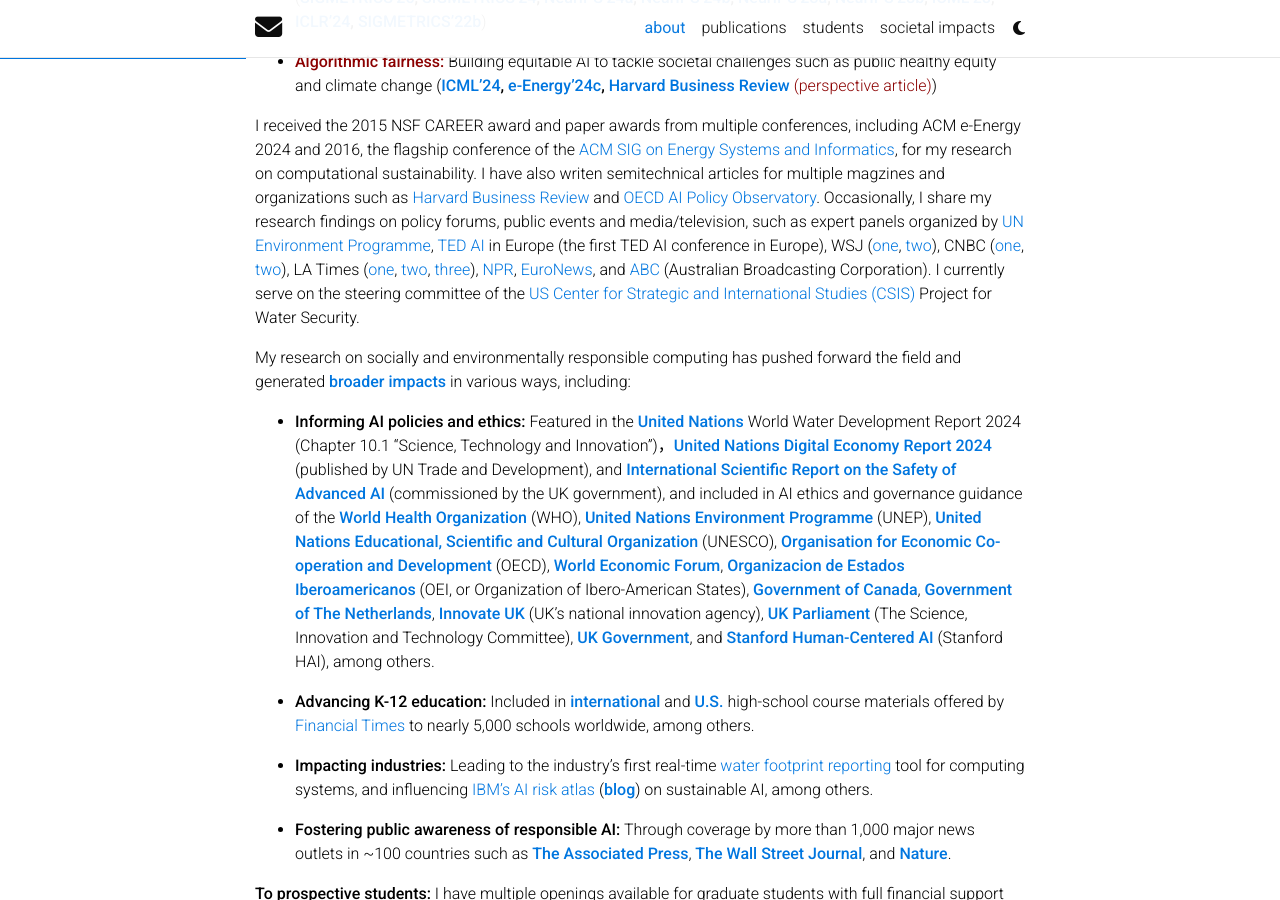
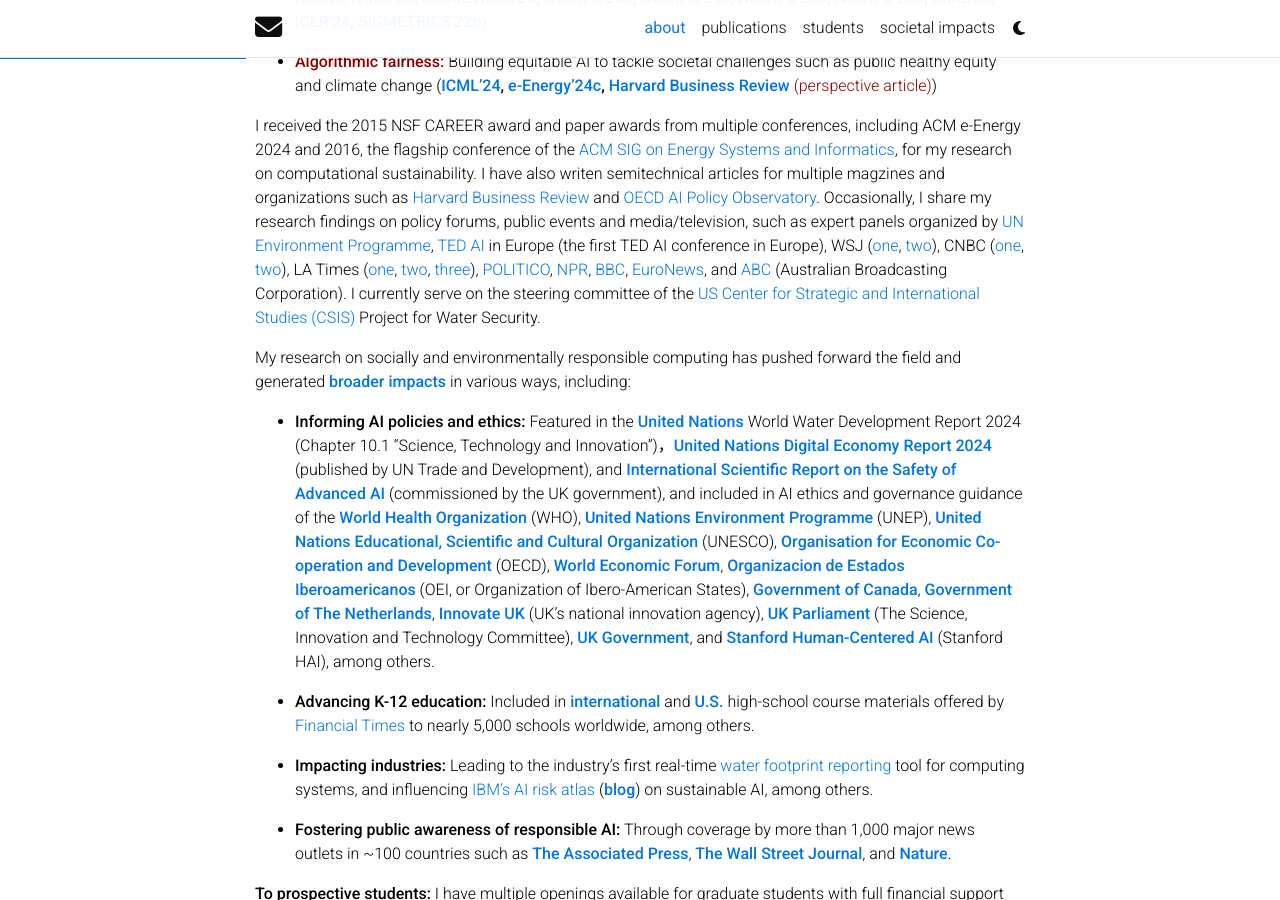
Before and after one commit to shaoleiren/shaoleiren.github.io, a Jekyll site: the page built from _pages/about.md, in a window 1280 px wide and 900 px high, scrolled down 696 px. Built offline with Jekyll 4.4.1, drawn with Linux system fonts in a browser that asks for light colours; full-size pictures stand in for the smaller copies a plugin makes; comment, search, counter and statistics services are not loaded; a style sheet for code colours, icons or effects is not loaded.

Commit message:
Update about.md

```diff
--- a/_pages/about.md
+++ b/_pages/about.md
@@ -42,7 +42,9 @@
   [OECD AI Policy Observatory](https://www.linkedin.com/posts/oecd-ai_how-much-water-does-ai-consume-the-public-activity-7135961877473325056-QMM5). Occasionally, I share my research findings on policy forums, public events and media/television,
    such as expert panels organized by
    [UN Environment Programme](https://news.ucr.edu/articles/2024/07/08/professor-joins-un-panel-environmental-impacts-ai), [TED AI](https://tedai-vienna.ted.com/) in Europe (the first TED AI conference in Europe),  WSJ ([one](https://www.wsj.com/tech/novel-ideas-to-cool-data-centers-liquid-in-pipes-or-a-dunking-bath-cdb7a393), [two](https://www.wsj.com/articles/artificial-intelligence-can-make-companies-greener-but-it-also-guzzles-energy-7c7b678)), CNBC ([one](https://www.youtube.com/watch?v=SGHk3zE5xh4), [two](https://www.youtube.com/watch?v=MJQIQJYxey4)), LA Times ([one](https://www.latimes.com/environment/story/2024-08-12/california-data-centers-could-derail-clean-energy-goals), [two](https://www.latimes.com/opinion/story/2024-08-15/editorial-generative-ai-is-a-leading-contributor-to-our-energy-consumption-how-will-this-impact-our-climate),
-   [three](https://www.latimes.com/environment/story/2024-08-26/tech-firms-conceal-water-and-power-demands-of-ai-computing)), [NPR](https://one.npr.org/?sharedMediaId=nx-s1-5059073:nx-s1-dd125ecf-65a2-40d5-89e2-e5ca568238c5),
+   [three](https://www.latimes.com/environment/story/2024-08-26/tech-firms-conceal-water-and-power-demands-of-ai-computing)), [POLITICO](https://www.politico.com/newsletters/the-long-game/2024/10/22/ai-and-the-growing-power-struggle-00184827),
+   [NPR](https://one.npr.org/?sharedMediaId=nx-s1-5059073:nx-s1-dd125ecf-65a2-40d5-89e2-e5ca568238c5),
+   [BBC](https://www.bbc.co.uk/programmes/w172zbk78bmgkxz),
    [EuroNews](https://www.euronews.com/video/2023/11/01/ai-chatgpt-consumes-more-energy-than-a-traditional-internet-search), and [ABC](https://www.abc.net.au/listen/programs/futuretense/artificial-intelligence-its-limits-risks-nd-thirst-for-resources/104238774) (Australian Broadcasting Corporation). I currently serve
  on the steering committee of the [US Center for Strategic and International Studies (CSIS)](https://www.csis.org/programs/global-food-and-water-security-program) Project for Water Security.
 
```
